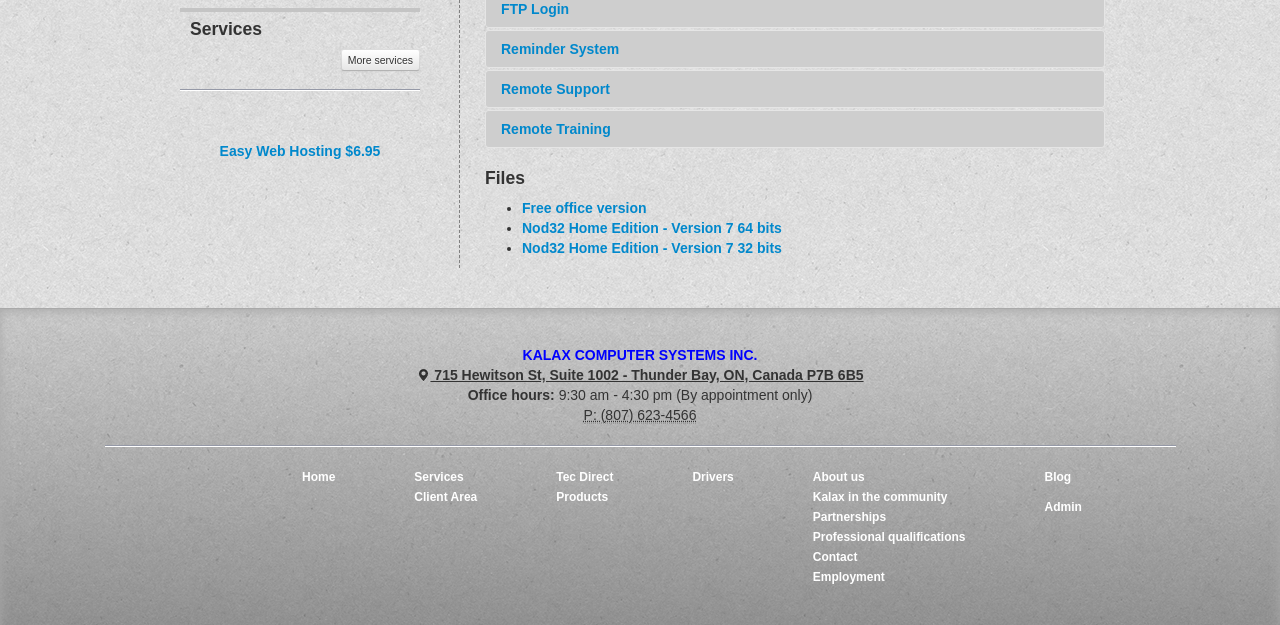
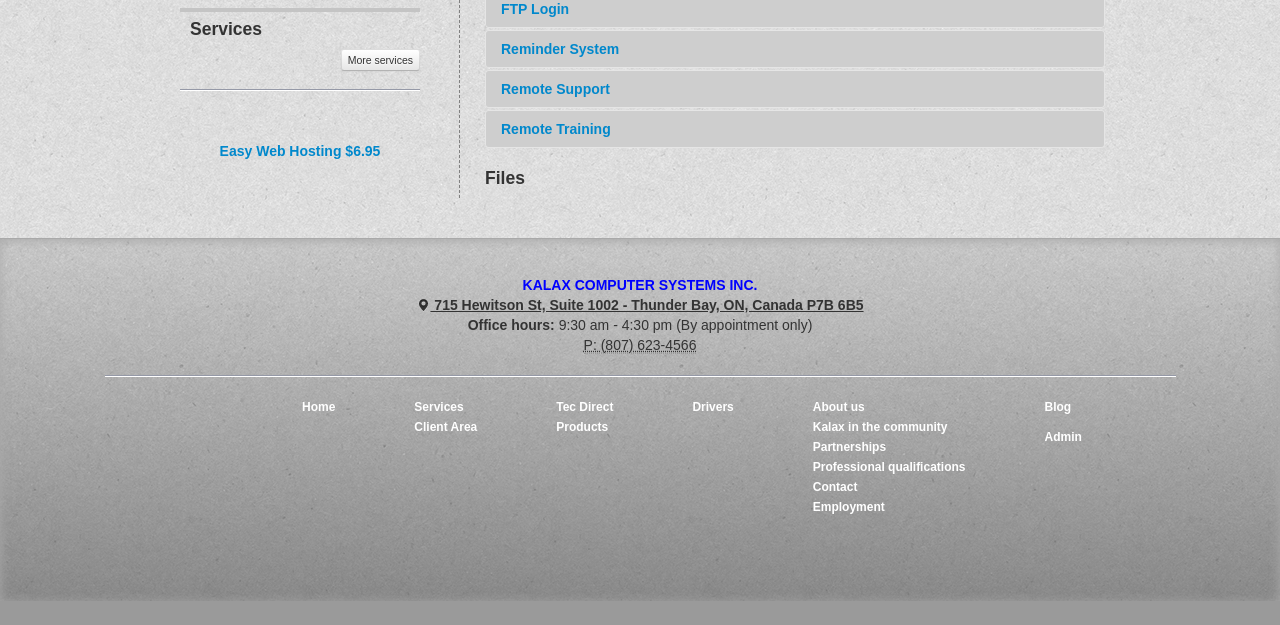
Before and after one commit to augustovictor/kalax, a CakePHP app: the page made by app/View/Pages/client_area.ctp in a window 1280 px wide. Shown: the part 543-1168 px from the top of the page. After the commit the page ends 1144 px from the top, so only its background shows below. Run offline with PHP 8.4 and a stand-in for CakePHP, Linux system fonts and the light colour scheme; the template is opened without the code that fills it, so the values that code supplies are empty; form fields are guessed from the names that the template uses; some libraries are stand-ins or nearby versions.

Commit message:
Client area download links

```diff
--- a/app/Controller/UploadsController.php
+++ b/app/Controller/UploadsController.php
@@ -22,7 +22,7 @@
 
 	public function download($id) {
 		$upload = $this->Upload->find('first', array('conditions' => array('Upload.' . $this->Upload->primaryKey => $id)));
-	    $this->response->file(WWW_ROOT .'img' . DS .  $upload['Upload']['upload_path'], array('download' => true, 'name' => $upload['Upload']['title']));
+	    $this->response->file(WWW_ROOT .'img' . DS .  $upload['Upload']['upload_path'], array('download' => true, 'name' => $upload['Upload']['upload_path']));
 	    return $this->response;
 	}
 
--- a/app/View/Pages/client_area.ctp
+++ b/app/View/Pages/client_area.ctp
@@ -129,22 +129,6 @@
 					<?php endforeach; ?>
 				</ul>
 
-				<ul class="unstiled">
-					<li>
-						<a href="http://kalax.on.ca/test/project/files/Apache.exe"> Free office version</a>
-					</li>
-
-					<li>
-						<a href="http://kalax.on.ca/test/project/files/eav7_nt64_enu.msi"> Nod32 Home Edition - Version 7 64 bits</a>
-					</li>
-
-					<li>
-						<a href="http://kalax.on.ca/uploads/eav_nt32_enu.msi"> Nod32 Home Edition - Version 7 32 bits</a>
-					</li>
-
-														</ul>
-
-
 
 			</div>
 
```
